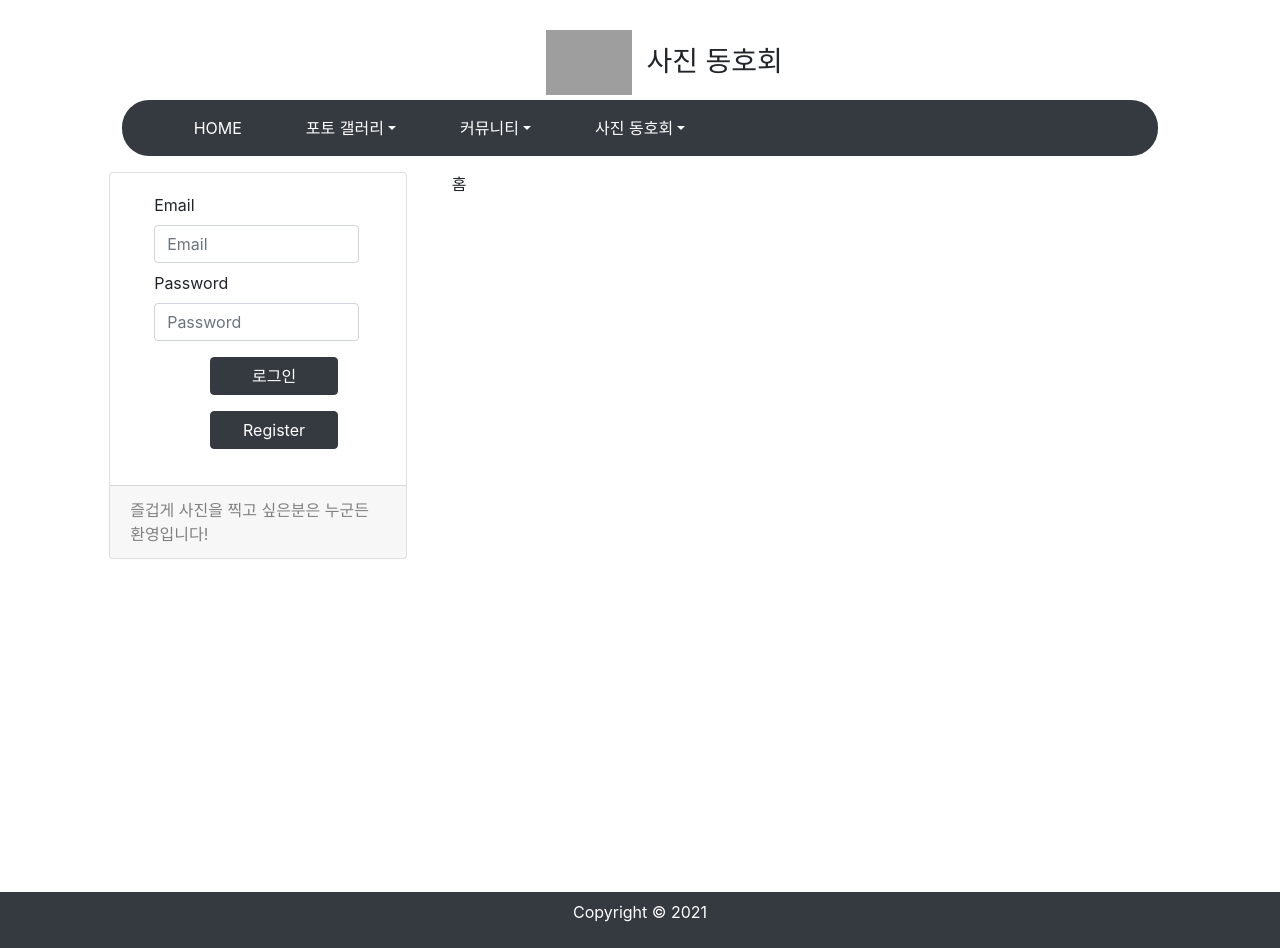
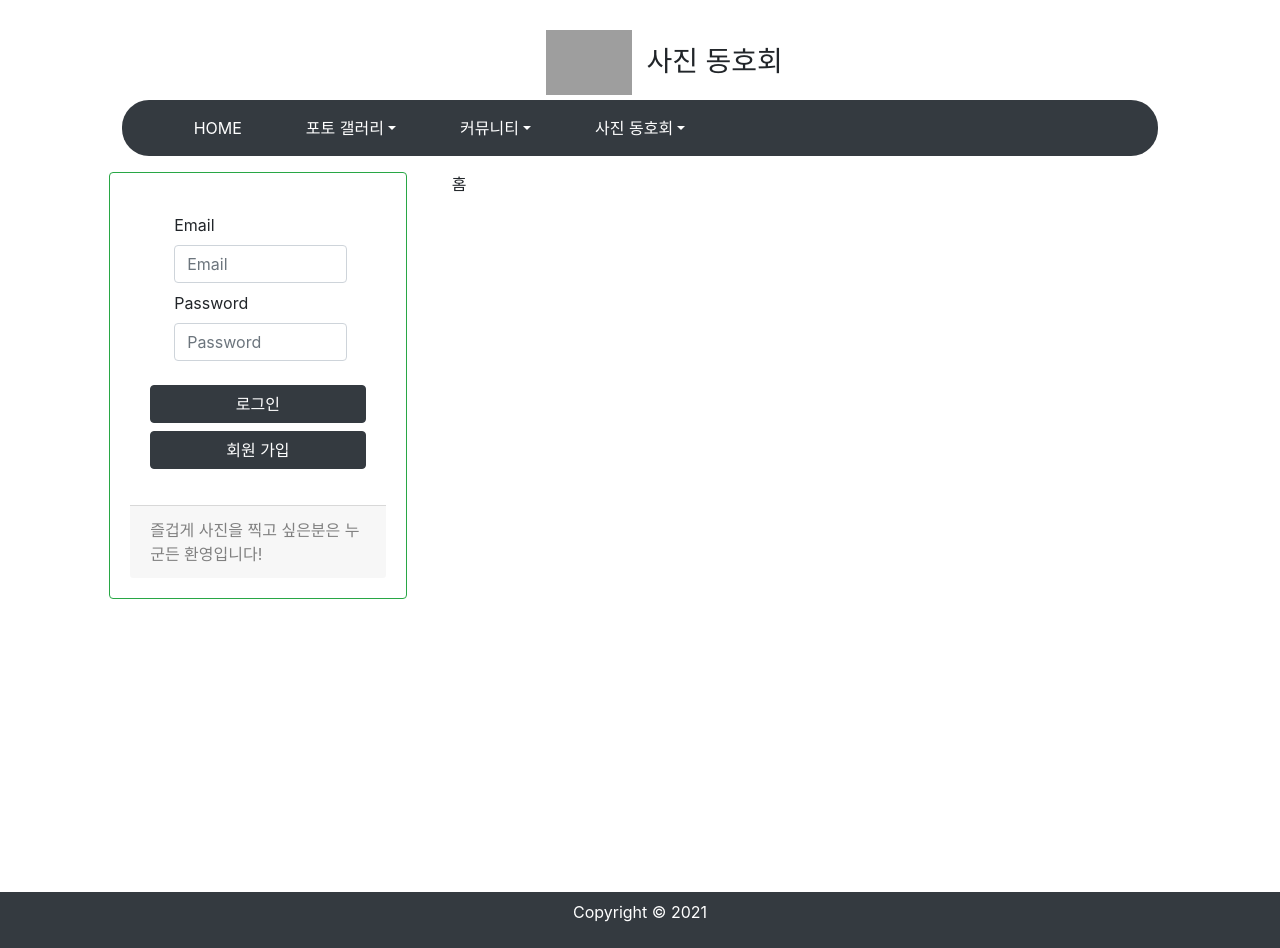
Before and after one commit to k0502s/CLUB, a React (Create React App) app in the folder client/: page / in a window 1280 px wide. Shown: the top 948 px of the page. Built offline with nearby package versions, Linux system fonts and the light colour scheme; no server answers; grey boxes are pictures that could not be loaded; what path would draw is missing.

Commit message:
사이드 네비바 CSS 수정

```diff
--- a/client/src/components/Nav/SideNav.js
+++ b/client/src/components/Nav/SideNav.js
@@ -7,12 +7,9 @@ const SideNav = () => {
         <div>
         <Row>
             <Col className='mt-3'>
-             <Card>
+             <Card body outline color="success">
                 <CardBody>
                     <Login />
-                    {/* <CardTitle tag="h5">Special Title Treatment</CardTitle>
-                    <CardText>With supporting text below as a natural lead-in to additional content.</CardText> */}
-                    {/* <Button>Go somewhere</Button> */}
                 </CardBody>
                 <CardFooter style={{color:'gray'}}>즐겁게 사진을 찍고 싶은분은 누군든 환영입니다!</CardFooter>
             </Card>
--- a/client/src/components/auth/Login.js
+++ b/client/src/components/auth/Login.js
@@ -1,12 +1,13 @@
 import React, { Fragment, useState, useCallback, useEffect } from 'react';
 import Register from '../auth/Register';
 import { Link } from 'react-router-dom';
-import { Alert, Form, FormGroup, Label, Input, Button, NavLink } from 'reactstrap';
+import { Alert, Form, FormGroup, Label, Input, Button, NavLink, Col, CardTitle, CardSubtitle} from 'reactstrap';
 import { useDispatch, useSelector } from 'react-redux';
 import { LOGIN_REQUEST, LOGOUT_REQUEST } from '../../redux/types';
 
 const Login = () => {
     const [localMsg, setLocalMsg] = useState('');
+    const [User, setUser] = useState('')
     const [form, setValues] = useState({
         email: '',
         password: '',
@@ -22,12 +23,16 @@ const Login = () => {
         });
     }, [dispatch]);
 
+
+
+
     useEffect(() => {
         try {
             setLocalMsg(errorMsg);
         } catch (e) {
             console.log(e);
         }
+
     }, [errorMsg]);
 
     const onChange = (e) => {
@@ -61,7 +66,7 @@ const Login = () => {
                         Password
                     </Label>
                     <Input style={{ width: '80%', marginLeft: '1.5rem' }} type="password" name="password" id="password" placeholder="Password" onChange={onChange} />
-                    <Button color="dark" style={{ marginTop: '1rem', marginLeft: '5rem', width: '50%' }} block>
+                    <Button color="dark" className='mt-4' block>
                         로그인
                     </Button>
                     <Register />
@@ -75,8 +80,8 @@ const Login = () => {
             <Form className="col mt-2">
                 {user && user.name ? (
                     <Fragment>
-                        <div style={{ marginLeft: '4.5rem', fontStyle: 'unset', fontSize: '30px' }}>안녕하세요.</div>
-                        <NavLink style={{ marginLeft: '4rem', fontStyle: 'unset', fontSize: '30px', color: 'black' }}>{user ? `${user.name} 님.` : ''}</NavLink>
+                        <CardTitle tag="h5">안녕하세요.</CardTitle>
+                        <CardSubtitle tag="h6" className="mb-2 text-muted">{user ? `${user.name} 님.` : ''}</CardSubtitle>
                     </Fragment>
                 ) : (
                     <NavLink>
@@ -85,9 +90,10 @@ const Login = () => {
                 )}
             </Form>
             <Form>
+                <Col>
                 {user && user.name ? (
                     <Link to={`/user/${user.name}/profile`}>
-                        <Button color="dark" style={{ marginTop: '1rem', marginLeft: '5rem', width: '50%' }} block>
+                        <Button color="dark" className='mt-4' block>
                             프로필 수정
                         </Button>
                     </Link>
@@ -96,11 +102,14 @@ const Login = () => {
                         <strong>No User</strong>
                     </NavLink>
                 )}
+                </Col>
+                <Col>
                 <Link onClick={onLogout} to="/">
-                    <Button color="dark" style={{ marginTop: '1rem', marginLeft: '5rem', width: '50%' }} block>
+                    <Button color="dark" className='mt-2' block>
                         로그아웃
                     </Button>
                 </Link>
+                </Col>
             </Form>
         </Fragment>
     );
--- a/client/src/components/auth/Register.js
+++ b/client/src/components/auth/Register.js
@@ -59,8 +59,8 @@ const RegisterModal = () => {
   };
   return (
     <div>
-      <Button onClick={handleToggle} color="dark" style={{ marginTop: '1rem', marginLeft: '5rem', width: '50%' }} block>
-        Register
+      <Button onClick={handleToggle} color="dark" block className='mt-2'>
+        회원 가입
       </Button>
       <Modal isOpen={modal} toggle={handleToggle}>
         <ModalHeader toggle={handleToggle}>Register</ModalHeader>
```
